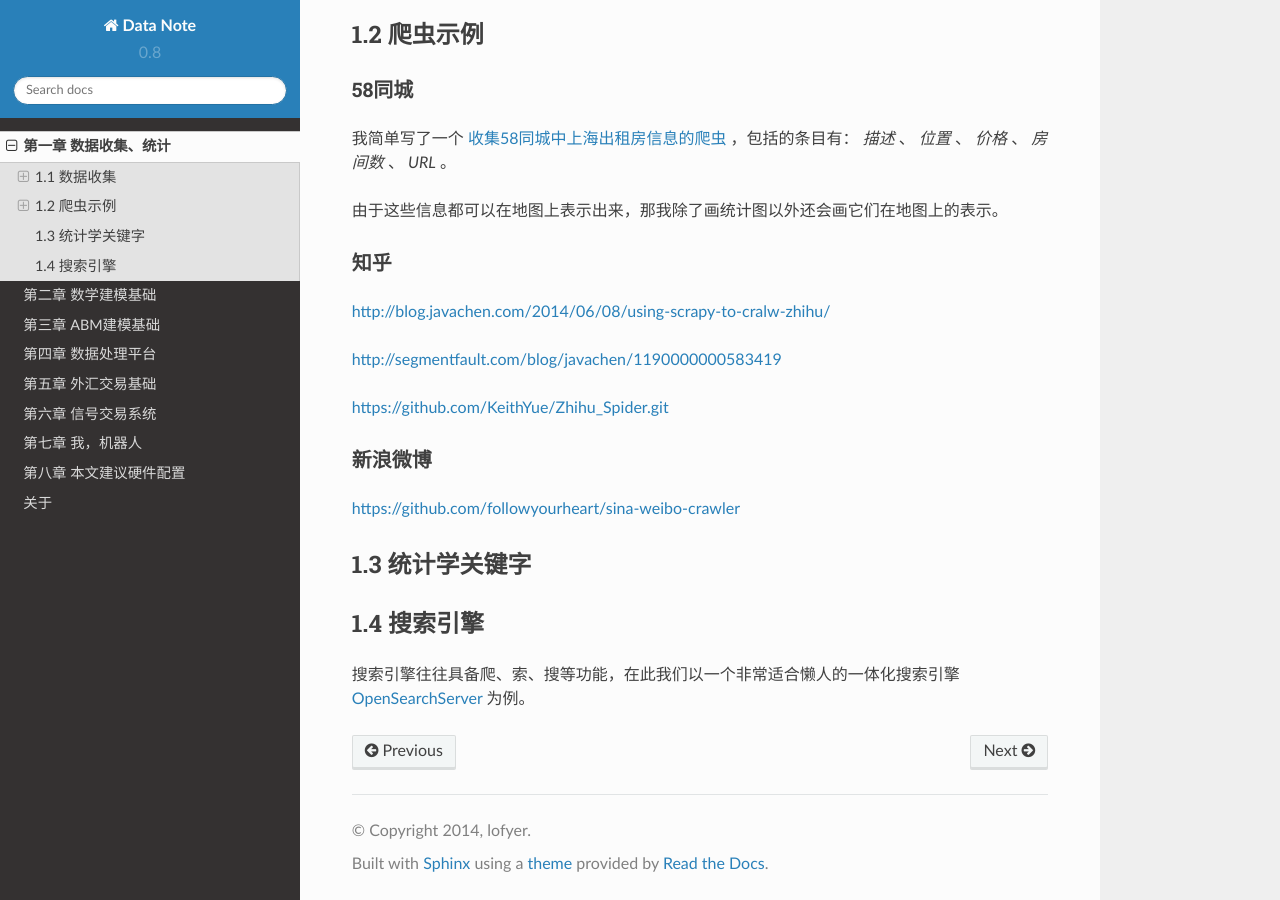
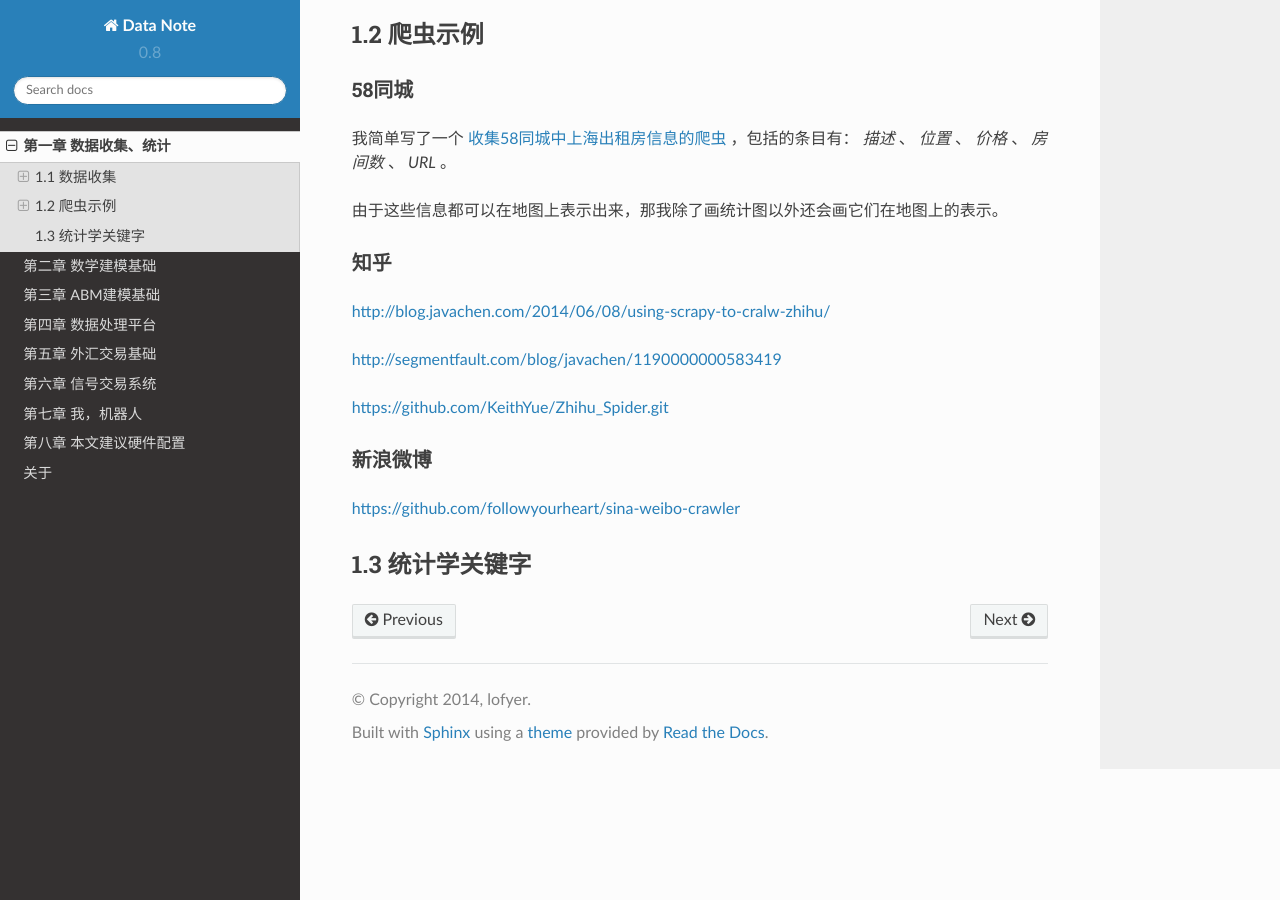
Before and after one commit to lofyer/DataNote, a Sphinx documentation site: the page built from source/posts/ch01.rst, in a window 1280 px wide and 900 px high, scrolled down 1092 px. Built offline with Sphinx 7.4.7 and the Read the Docs theme 2.0.0, drawn with Linux system fonts in a browser that asks for light colours.

Commit message:
little fix

```diff
--- a/source/posts/about.rst
+++ b/source/posts/about.rst
@@ -5,6 +5,8 @@
 之前写过一个云计算相关的，觉得讲的是云计算相关技术（虽然已经大改版并成书），但是觉得不够酷，所以想写个更切合实际的。
 
 这个风格我就用我分裂出的另一个人格写吧，不严肃了。
+
+有时候写着写着就找到了之前写科幻小说的感觉。。
 
 Author: 黑十六（lofyer）
 
--- a/source/posts/ch01.rst
+++ b/source/posts/ch01.rst
@@ -71,9 +71,3 @@ https://github.com/followyourheart/sina-weibo-crawler
 ------------------
 1.3 统计学关键字
 ------------------
-
-----------------
-1.4 搜索引擎
-----------------
-
-搜索引擎往往具备爬、索、搜等功能，在此我们以一个非常适合懒人的一体化搜索引擎 `OpenSearchServer <http://www.opensearchserver.com>`_ 为例。
--- a/source/posts/ch04.rst
+++ b/source/posts/ch04.rst
@@ -34,8 +34,8 @@ Hue：`Hadoop User Experience <http://gethue.com>`_ ，即web UI
 
 这里的数据是很原始的数据，即DIKW模型中的Data，我们的目的即是要Information以及Knowledge，及最后的Wisdom。
 
-5.3.1. 数据降维（D）
-====================
+5.3.1. 数据降/增维（D）
+=======================
 
 5.3.2. 文本搜索引擎（I）
 =====================
```
